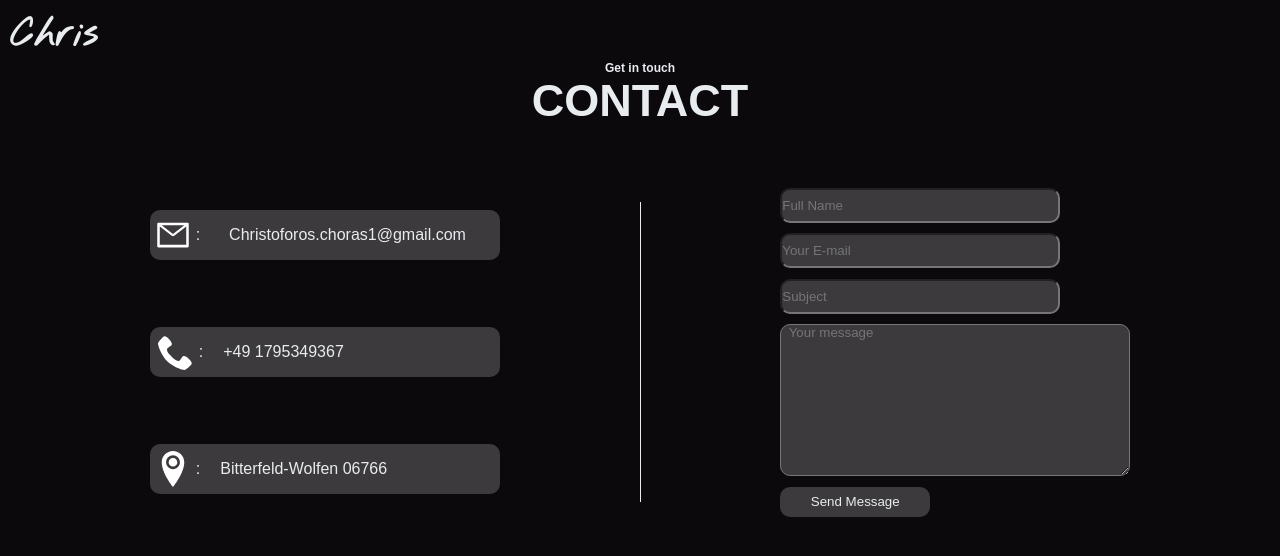
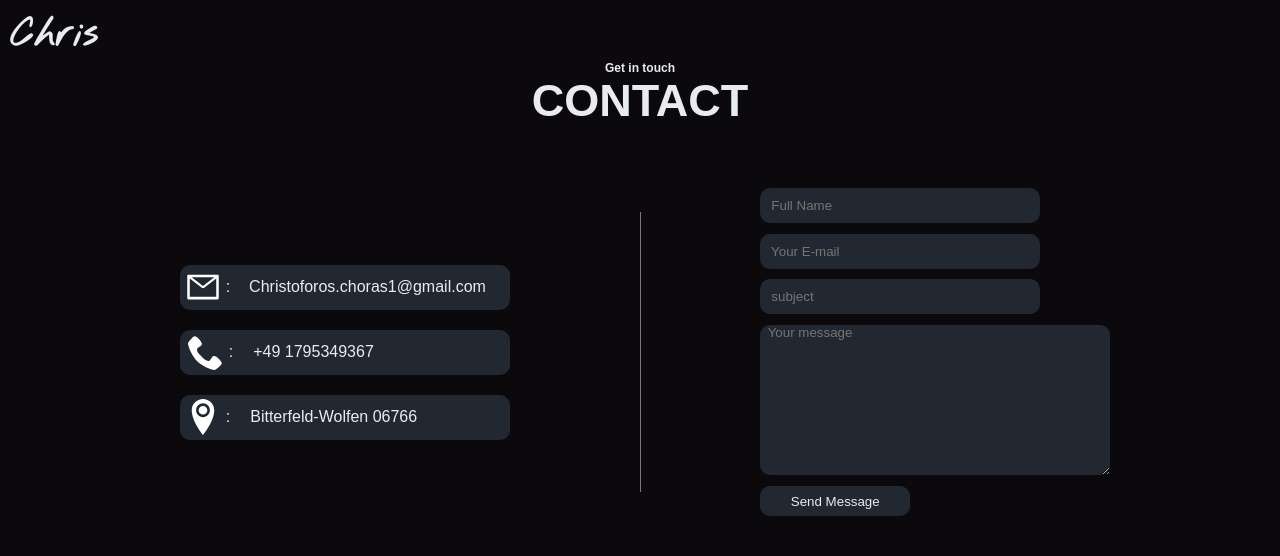
Before and after one commit to CristoforosChoras/personal-portfolio-v2-react, a React (Create React App) app: page /contact in a window 1280 px wide. Shown: the top 556 px of the page. Built offline with nearby package versions, Linux system fonts and the light colour scheme; a web font is replaced by a local one.

Commit message:
form and contact

```diff
--- a/package.json
+++ b/package.json
@@ -9,6 +9,7 @@
     "@testing-library/jest-dom": "^5.16.4",
     "@testing-library/react": "^13.3.0",
     "@testing-library/user-event": "^13.5.0",
+    "emailjs-com": "^3.2.0",
     "react": "^18.2.0",
     "react-dom": "^18.2.0",
     "react-icon": "^1.0.0",
--- a/src/components/Contact/ContactElements.js
+++ b/src/components/Contact/ContactElements.js
@@ -2,13 +2,16 @@ import { Link as LinkR } from "react-router-dom";
 import styled from "styled-components";
 
 export const ContactContainer = styled.div`
-  height: 100vh;
+height: 100vh;
   background-color: #0c090d;
   color: #e9ecef;
   display: flex;
   flex-direction: column;
   align-items: center;
   padding: 10px 10px;
+  @media screen and (max-width: 1080px){
+    height: 1000px;
+  }
 `;
 export const HomeIcon = styled(LinkR)`
   font-family: "Nothing You Could Do", cursive;
@@ -30,9 +33,9 @@ export const ContactH1 = styled.h1`
 
 export const ContactWrapper = styled.div`
   width: 100%;
-
   display: flex;
   justify-content: space-evenly;
+  padding: 0 40px;
   @media screen and (max-width: 1000px) {
     height: 100%;
     flex-direction: column;
@@ -45,7 +48,9 @@ export const ContactInfo = styled.div`
   color:  #e9ecef;
   display: flex;
   flex-direction: column;
-  justify-content: space-around;
+  justify-content: center;
+  gap: 20px;
+  padding: 0 10px;
 
   @media screen and (max-width: 480px) {
     width: 280px;
@@ -53,9 +58,9 @@ export const ContactInfo = styled.div`
 `;
 export const MailWrapper = styled.div`
   width: 100%;
-  height: 50px;
+  height: 45px;
   border-radius: 10px;
-  background-color: #3c3a3d;
+  background-color: #222831;
   display: flex;
   justify-content: space-between;
   align-items: center;
@@ -77,8 +82,8 @@ export const MailIcon = styled.div`
 
 export const LocationWrapper = styled.div`
   width: 100%;
-  height: 50px;
-  background-color: #3c3a3d;
+  height: 45px;
+  background-color: #222831;
   border-radius: 10px;
   display: flex;
   justify-content: space-between;
@@ -98,8 +103,8 @@ export const LocationText = styled.p`
 
 export const TelWrapper = styled.div`
   width: 100%;
-  height: 50px;
-  background-color: #3c3a3d;
+  height: 45px;
+  background-color: #222831;
   border-radius: 10px;
   display: flex;
   justify-content: space-between;
@@ -118,8 +123,9 @@ export const TelText = styled.p`
 `;
 export const LineDisplay = styled.div`
 align-self: center;
-  height: 300px;
+  height: 280px;
   border-left: 1px #e9ecef solid;
+  opacity: 0.5;
 
   @media screen and (max-width: 1000px) {
     display: none;
@@ -137,29 +143,35 @@ export const ContactFormWrapper = styled.form`
 `;
 
 export const FullName = styled.input`
-  background-color: #3c3a3d;
+  background-color: #222831;
   height: 35px;
   width: 280px;
   border-radius: 10px;
+  border: none;
 `;
 export const Email = styled.input`
-  background-color: #3c3a3d;
+  background-color: #222831;
   height: 35px;
   width: 280px;
   border-radius: 10px;
+  border: none;
 `;
 export const Subject = styled.input`
-  background-color: #3c3a3d;
+  background-color: #222831;
   height: 35px;
   width: 280px;
   border-radius: 10px;
+  border: none;
+
 `;
 export const TextArea = styled.textarea`
-  background-color: #3c3a3d;
+  background-color: #222831;
   border-radius: 10px;
+  border: none;
+  color:  #e9ecef;
 `;
 export const SubmitBtnForm = styled.button`
-  background-color: #3c3a3d;
+  background-color: #222831;
   color:  #e9ecef;
   height: 30px;
   width: 150px;
@@ -173,7 +185,7 @@ export const SubmitBtnForm = styled.button`
     transform: scale(1.04);
     transition: all 0.2s ease-in-out;
     background-color:  #e9ecef;
-    color: #3c3a3d;
+    color: #222831;
 
   }
 `;
--- a/src/components/Contact/index.js
+++ b/src/components/Contact/index.js
@@ -37,8 +37,7 @@ function Contact() {
 
     emailjs
       .sendForm(
-        "service_pap46jm",
-        "template_3yju9vt",
+        "service_pap46jm","template_3yju9vt",
         form.current,
         "mZEvW8o6nKvNq_BrM"
       )
@@ -50,6 +49,7 @@ function Contact() {
           console.log(error.text);
         }
       );
+      e.target.reset()
 
   };
   return (
@@ -79,23 +79,23 @@ function Contact() {
           </LocationWrapper>
         </ContactInfo>
         <LineDisplay></LineDisplay>
-        <ContactFormWrapper ref={form}>
+        <ContactFormWrapper ref={form} onSubmit={sendEmail}>
           <FullName
             type="text"
             name="user_name"
-            placeholder="Full Name"
+            placeholder="   Full Name"
             required
           ></FullName>
           <Email
             type="email"
-            name="user_email"
-            placeholder="Your E-mail"
+            name="email"
+            placeholder="   Your E-mail"
             required
           ></Email>
           <Subject
             type="text"
-            name="Subject"
-            placeholder="Subject"
+            name="subject"
+            placeholder="   subject"
             required
           ></Subject>
           <TextArea
@@ -105,7 +105,7 @@ function Contact() {
             cols={30}
             rows={10}
           ></TextArea>
-          <SubmitBtnForm type="submit" onSubmit={sendEmail}  >
+          <SubmitBtnForm type="submit" value="Send"  >
             Send Message
           </SubmitBtnForm>
         </ContactFormWrapper>
--- a/src/components/Footer/FooterElements.js
+++ b/src/components/Footer/FooterElements.js
@@ -19,13 +19,17 @@ export const FooterWrap = styled.div`
   margin: 0 auto;
 `;
 export const SocialWrapper = styled.div`
-  width: fit-content;
+  width: 400px;
   display: flex;
+  justify-content: space-evenly;
+
+
 `;
 export const WebSiteRigths = styled.div`
   text-align: center;
+  font-size: 10px;
   color: #fff;
   width: 250px;
   height: 40px;
-  margin-top: 20px;
+  margin-top: 50px;
 `;
```
Also changed, not shown: 1 other file (tests, documents, lock files or other folders).
